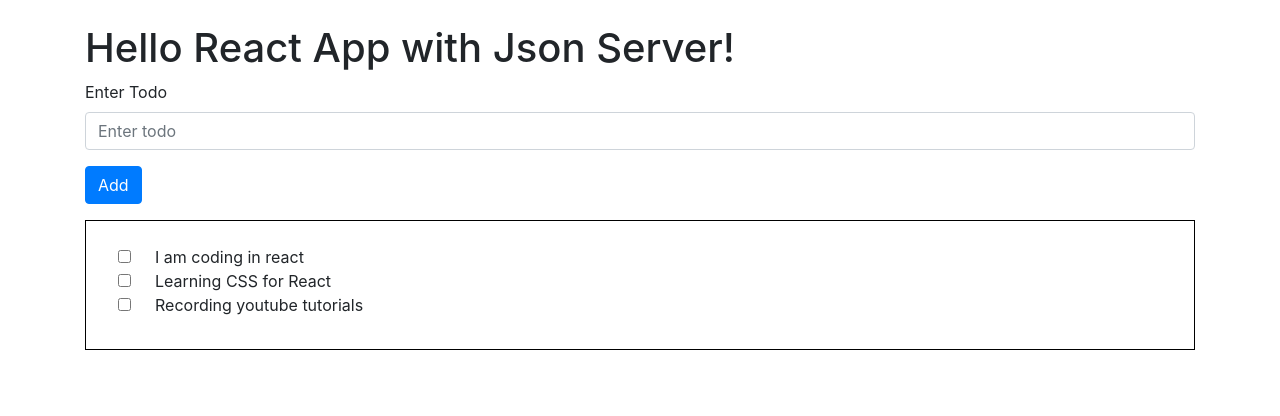
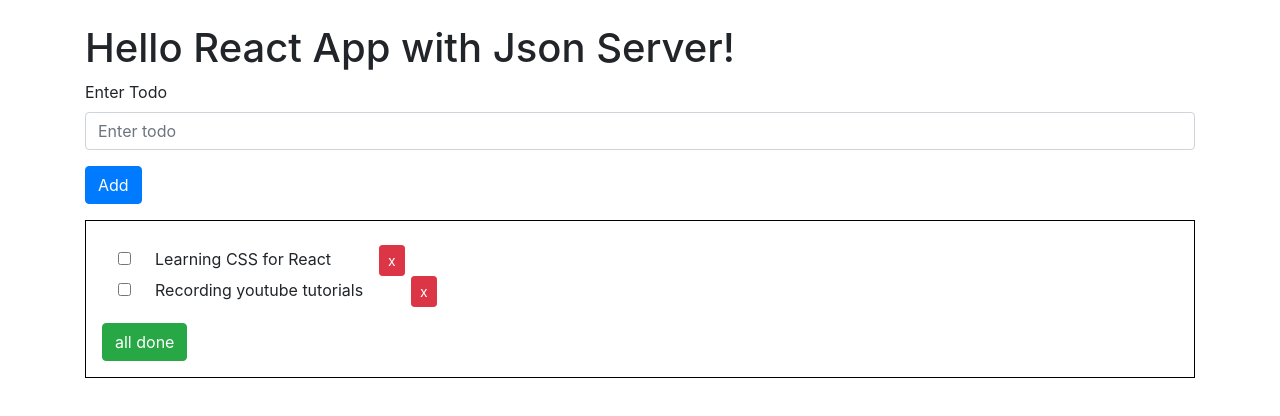
Before and after one commit to lagupa/react-todo-app-with-jason-server, a React (Create React App) app: page / in a window 1280 px wide. Shown: the top 416 px of the page. Built offline with nearby package versions, Linux system fonts and the light colour scheme.

Commit message:
Add a button to mark all todos as done

```diff
--- a/src/App.css
+++ b/src/App.css
@@ -29,3 +29,7 @@ li{
   padding-left: 1.5rem;
 
 }
+
+.delete-todo{
+  padding-left: 3rem;
+}
--- a/src/App.js
+++ b/src/App.js
@@ -6,10 +6,6 @@ export class App extends Component {
     message: "Hello React App with Json Server!",
     newTodo: '',
     todos: [
-      {
-        title: 'I am coding in react',
-        done: false
-      },
       {
         title: 'Learning CSS for React',
         done: false
@@ -31,7 +27,9 @@ export class App extends Component {
   handleSubmit(event) {
     event.preventDefault()
     console.log(this.state.newTodo)
+
     this.setState({
+      newTodo: '', // clear the input button, make sure you set the value of the input to this value of newTodo
       todos: [
         ...this.state.todos,
         {
@@ -46,15 +44,59 @@ export class App extends Component {
     console.log(event.target.checked)
 
     const todos = [...this.state.todos] //make copy the array
-    todos[index] = { ...todos[index] } // make of the todo at the given index
 
+    /*
+    // Method 1
+    // --------------------------
+    todos[index] = { ...todos[index] } // make of the todo at the given index, you can also object.assign()
     todos[index].done = event.target.checked // update the done property of the copied todo
+    //--------------------------
+    */
+
+    // Method 2
+    // --------------------------
+    todos[index] = {
+      ...todos[index], // make copy of the array
+      // here make changes to the properties that have changed
+      done: event.target.checked
+    }
+    // --------------------------
+
+
+    console.log(todos)
+    this.setState({
+      todos
+    })
+  }
+  removeTodo(event, index) {
+
+    console.log(event.target.checked)
+    const todos = [...this.state.todos] //make copy the
+
+    // use the splice method to remove a todo
+    todos.splice(index, 1)
 
     console.log(todos)
 
     this.setState({
       todos
     })
+  }
+
+  allDone(event) {
+    console.log("all done executed!...")
+
+    const todos = this.state.todos.map(todo => {
+      return {
+        ...todo,
+        done: true
+      }
+    })
+
+    this.setState({
+      todos
+    })
+
   }
 
 
@@ -71,11 +113,12 @@ export class App extends Component {
               type="text"
               name="todo" id="todo" className="form-control" placeholder="Enter todo"
               onChange={(event) => this.handleOnChange(event)}
-
+              value={this.state.newTodo}
             />
           </div>
           <button className="btn btn-primary" type="submit">Add</button>
         </form>
+
         <div className="pt-4 todo-container">
 
           < ul >
@@ -84,17 +127,27 @@ export class App extends Component {
                 <input
                   type="checkbox"
                   onChange={(event) => this.toggleTodoDone(event, index)}
+                  checked={todo.done}
                 />
                 <span className={todo.done ? "done" : 'not-done'}>{todo.title}</span>
-
-                {/* <span style={{
-                  textDecoration: todo.done ? "line-through" : "inherit",
-                  paddingLeft: '1rem'
-                }}>{todo.title}</span> */}
+                <span className="delete-todo">
+                  <button
+                    className="btn btn-danger btn-sm"
+                    onClick={(event) => this.removeTodo(event, index)}
+                  >
+                    x
+                  </button>
+                </span>
               </li>
 
             ))
             } </ul>
+          <button
+            onClick={(event) => this.allDone(event)}
+            className="btn btn-success"
+          >
+            all done
+          </button>
         </div>
       </div >
     )
```
Also changed, not shown: 1 other file (tests, documents, lock files or other folders).
